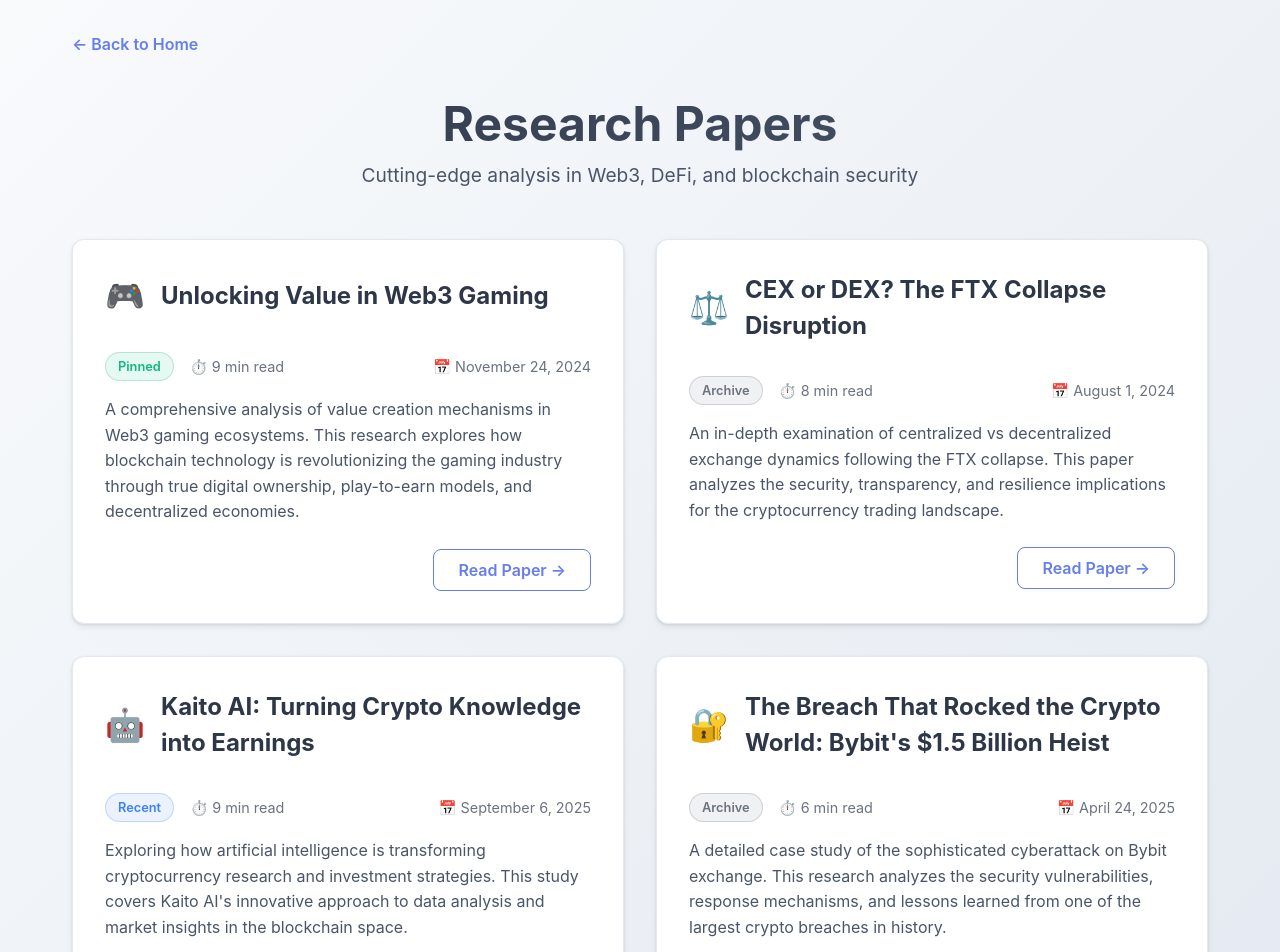
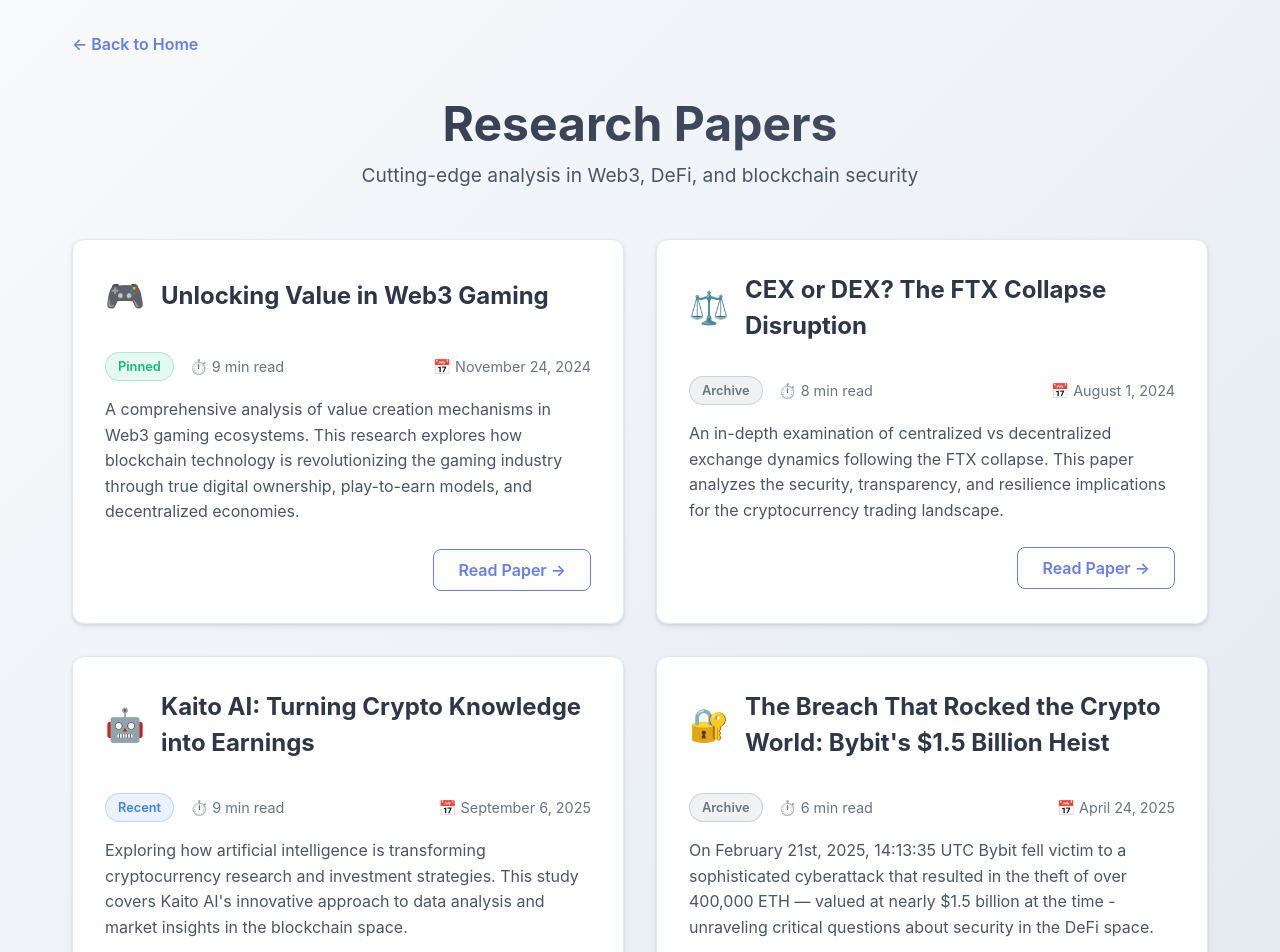
Before and after one commit to sandileSiwundla/Portfolio, a Next.js app: page /Papers in a window 1280 px wide. Shown: the top 952 px of the page. Built offline with nearby package versions, Linux system fonts and the light colour scheme.

Commit message:
Updating styling

```diff
--- a/app/Papers/page.tsx
+++ b/app/Papers/page.tsx
@@ -38,7 +38,7 @@
     {
       id: 4,
       title: "The Breach That Rocked the Crypto World: Bybit's $1.5 Billion Heist",
-      description: "A detailed case study of the sophisticated cyberattack on Bybit exchange. This research analyzes the security vulnerabilities, response mechanisms, and lessons learned from one of the largest crypto breaches in history.",
+      description: "On February 21st, 2025, 14:13:35 UTC Bybit fell victim to a sophisticated cyberattack that resulted in the theft of over 400,000 ETH — valued at nearly $1.5 billion at the time -unraveling critical questions about security in the DeFi space.",
       date: "2025-04-24",
       readTime: 6
     }
```
